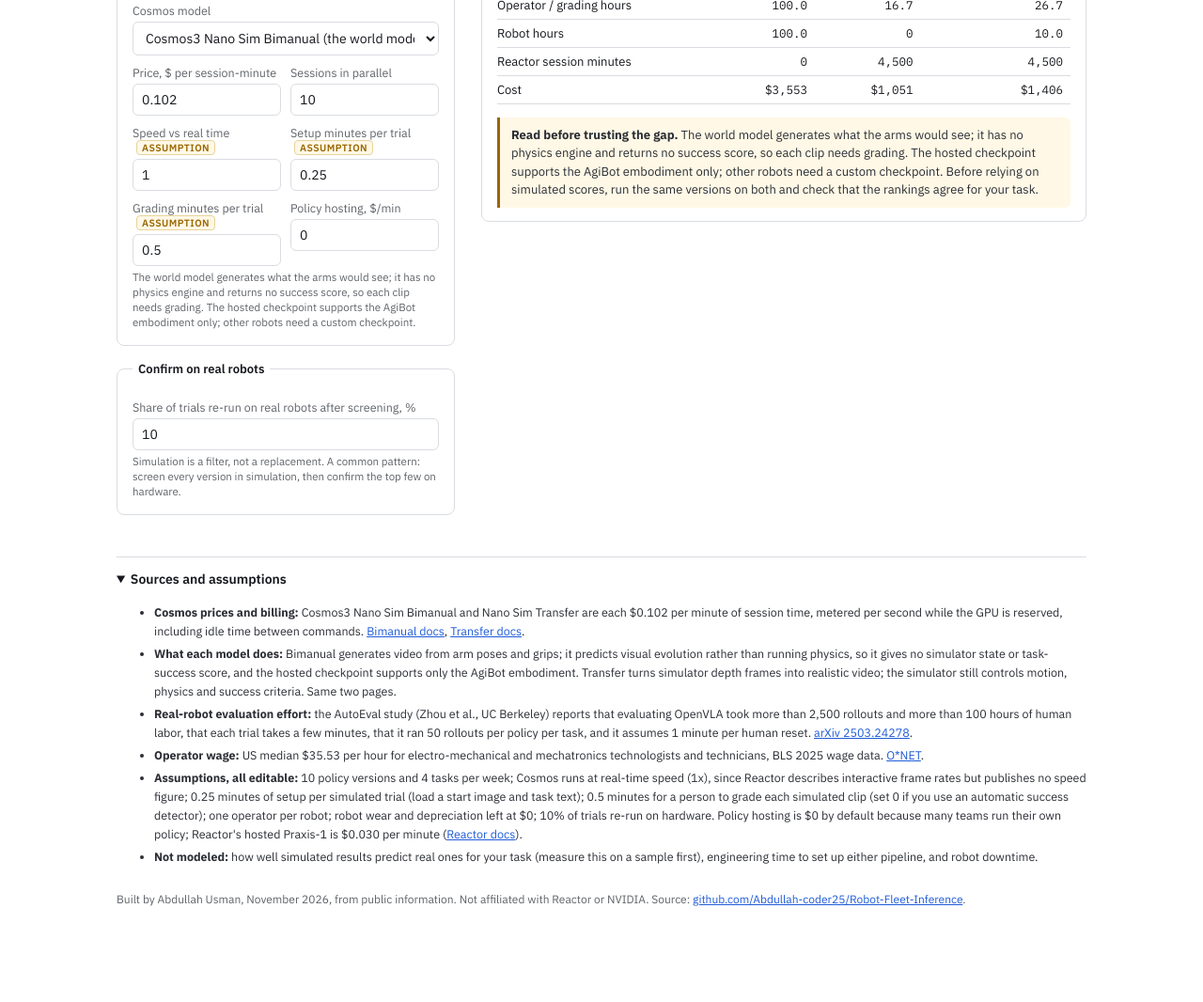
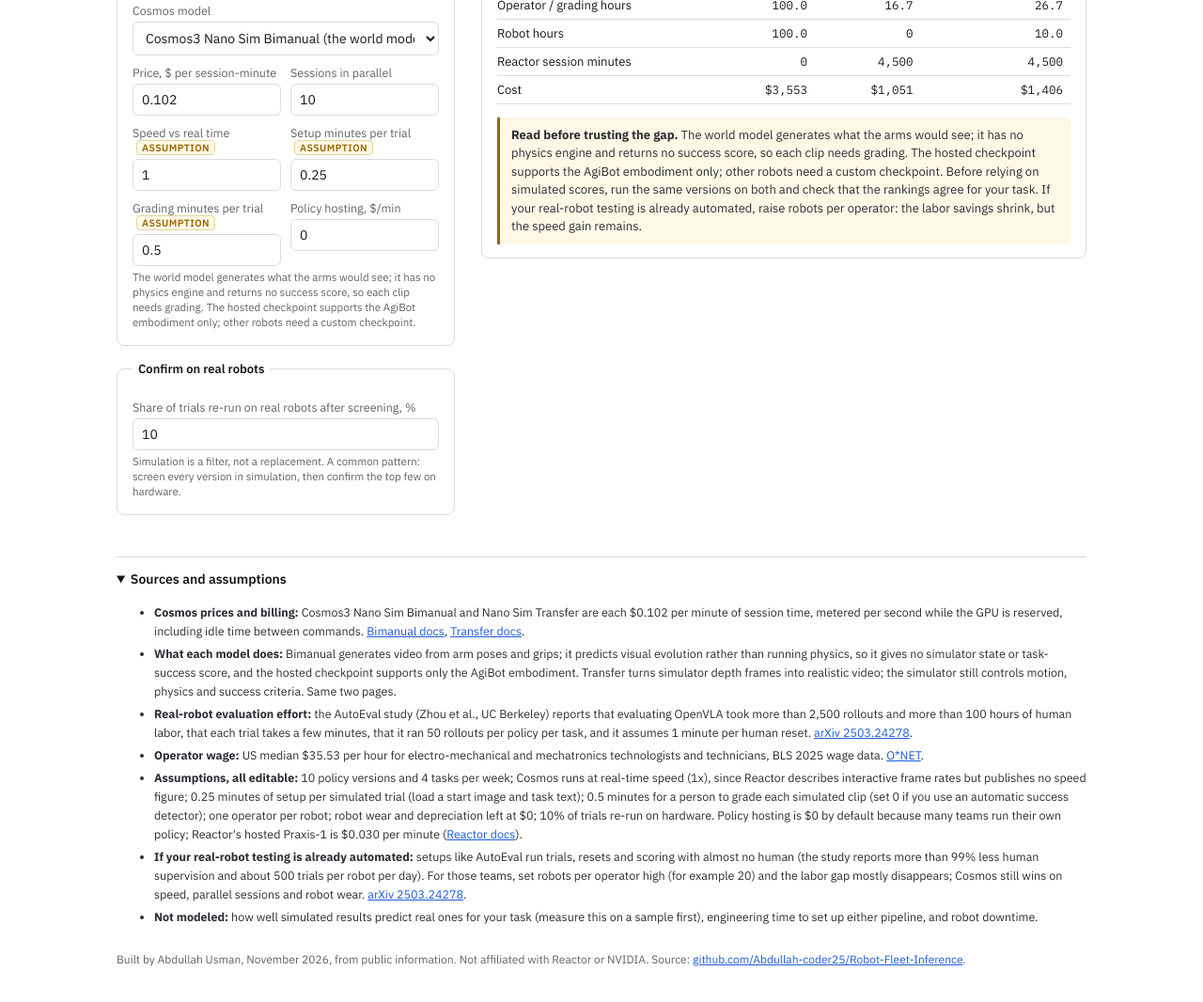
Before and after one commit to Abdullah-coder25/Robot-Fleet-Inference, a plain HTML site: page calculator/eval.html in a window 1280 px wide. Shown: the part 880-1946 px from the top of the page at 94% size. Before the commit the page ends 1908 px from the top, so only its background shows below. Drawn offline with nearby package versions, Linux system fonts and the light colour scheme.

Commit message:
Eval calculator: note on automated real-robot testing
Co-Authored-By: Claude Opus 5.5 <noreply@anthropic.com>
Claude-Session: https://claude.ai/code/session_01JyVbE6AAdYfcR1ViQ76NS6

```diff
--- a/calculator/eval.html
+++ b/calculator/eval.html
@@ -169,6 +169,7 @@
     <li><b>Real-robot evaluation effort:</b> the AutoEval study (Zhou et al., UC Berkeley) reports that evaluating OpenVLA took more than 2,500 rollouts and more than 100 hours of human labor, that each trial takes a few minutes, that it ran 50 rollouts per policy per task, and it assumes 1 minute per human reset. <a href="https://arxiv.org/abs/2503.24278">arXiv 2503.24278</a>.</li>
     <li><b>Operator wage:</b> US median $35.53 per hour for electro-mechanical and mechatronics technologists and technicians, BLS 2025 wage data. <a href="https://www.onetonline.org/link/localwages/17-3024.00">O*NET</a>.</li>
     <li><b>Assumptions, all editable:</b> 10 policy versions and 4 tasks per week; Cosmos runs at real-time speed (1x), since Reactor describes interactive frame rates but publishes no speed figure; 0.25 minutes of setup per simulated trial (load a start image and task text); 0.5 minutes for a person to grade each simulated clip (set 0 if you use an automatic success detector); one operator per robot; robot wear and depreciation left at $0; 10% of trials re-run on hardware. Policy hosting is $0 by default because many teams run their own policy; Reactor's hosted Praxis-1 is $0.030 per minute (<a href="https://docs.reactor.inc/robotics/overview">Reactor docs</a>).</li>
+    <li><b>If your real-robot testing is already automated:</b> setups like AutoEval run trials, resets and scoring with almost no human (the study reports more than 99% less human supervision and about 500 trials per robot per day). For those teams, set robots per operator high (for example 20) and the labor gap mostly disappears; Cosmos still wins on speed, parallel sessions and robot wear. <a href="https://arxiv.org/abs/2503.24278">arXiv 2503.24278</a>.</li>
     <li><b>Not modeled:</b> how well simulated results predict real ones for your task (measure this on a sample first), engineering time to set up either pipeline, and robot downtime.</li>
   </ul>
 </details>
@@ -251,7 +252,7 @@ function calc() {
     r('Cost', money(realCost), money(simCost), money(hybCost));
 
   $('modelNote').textContent = MODEL_NOTES[$('model').value];
-  $('limits').innerHTML = '<b>Read before trusting the gap.</b> ' + MODEL_NOTES[$('model').value] + ' Before relying on simulated scores, run the same versions on both and check that the rankings agree for your task.';
+  $('limits').innerHTML = '<b>Read before trusting the gap.</b> ' + MODEL_NOTES[$('model').value] + ' Before relying on simulated scores, run the same versions on both and check that the rankings agree for your task. If your real-robot testing is already automated, raise robots per operator: the labor savings shrink, but the speed gain remains.';
 }
 
 $('model').addEventListener('change', () => {
```
